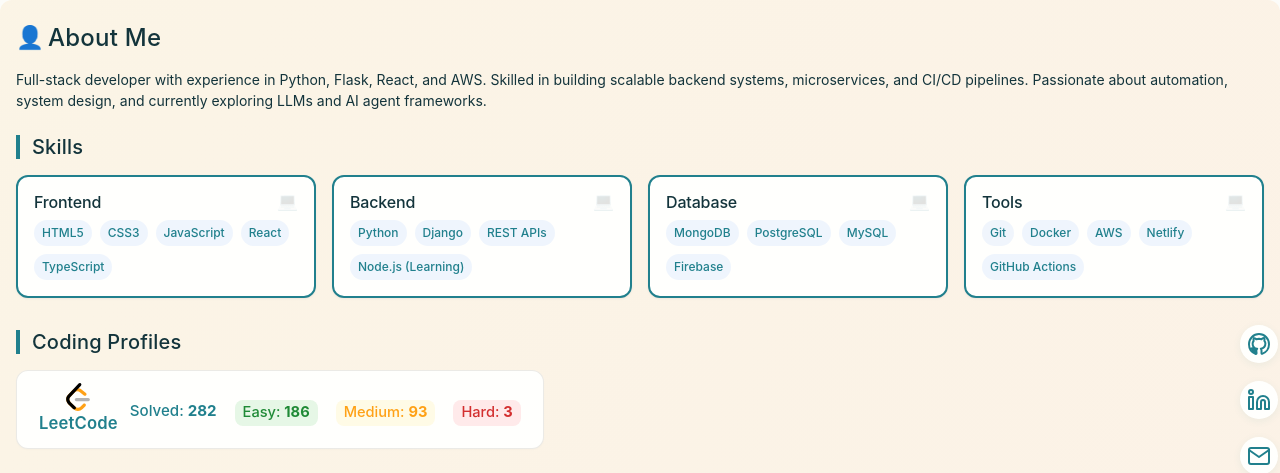
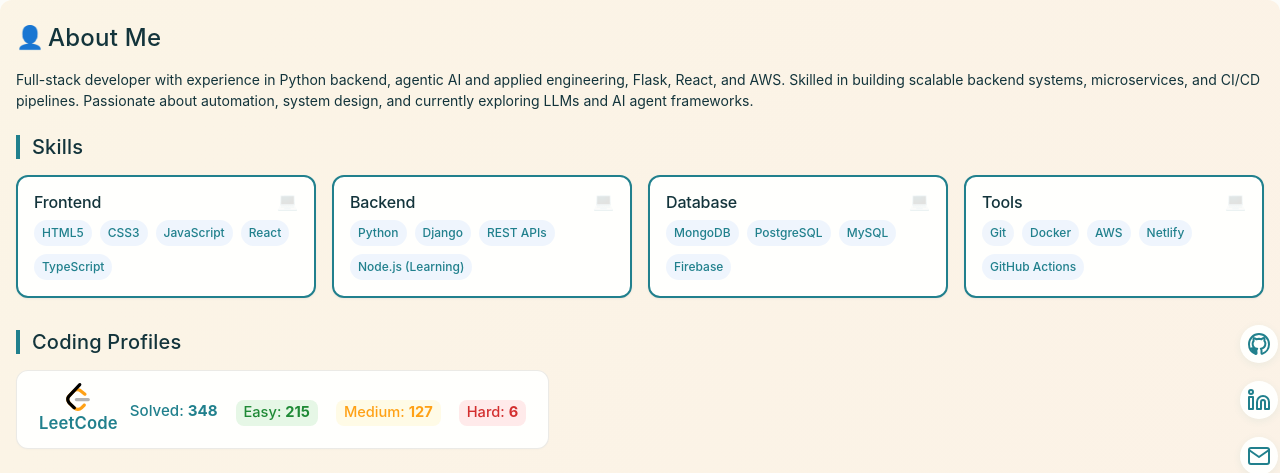
Before and after one commit to yogesh7122002/yogesh, a plain HTML site: page index.html in a window 1280 px wide. Both pictures are taken after a click on the link "About". Shown: the part 94-567 px from the top of the page. Drawn offline with Linux system fonts and the light colour scheme; a web font is replaced by a local one.

Commit message:
Update experience details and enhance about section in portfolio

```diff
--- a/app.js
+++ b/app.js
@@ -69,15 +69,19 @@
 
 const experience = [
   {
-    title: "Jr.Software Developer",
+    title: "Software Developer",
     company: "DataDios Inc.",
     period: "Dec 2024 - Present",
     description: [
-      "Developed and maintained REST APIs in Flask for various modules, enhancing backend reliability and performance. ",
+      "Developed and maintained REST APIs in Flask for various modules, enhancing backend reliability and performance.",
       "Designed and implemented GitHub Actions workflows to automate testing and deployment to AWS-based servers.",
       "Built asynchronous background tasks for data deletion, using threading and job queues to free resources without blocking the user interface.",
       "Integrated user notification system to inform users post completion of background tasks.",
       "Collaborated with cross-functional teams to deliver secure, production-ready features on time.",
+      "Worked on RAG (Retrieval-Augmented Generation) pipelines and integrated Hugging Face models to enable semantic retrieval and contextual generation features.",
+      "Implemented a Cost Dashboard aggregating expenses from multiple data sources, providing reporting and visualization for cost analysis and optimization.",
+      "Developed table and query diff tools for SQL Server, MySQL, and PostgreSQL to detect schema and data changes across environments.",
+      "Resolved bugs, implemented new features, and refactored existing code to improve reliability, performance, and maintainability."
     ],
   },
   {
--- a/index.html
+++ b/index.html
@@ -74,7 +74,7 @@
       <section id="about" class="section-about container py-16 hidden" data-section>
         <h2 class="text-3xl mb-8">About Me</h2>
         <p class="mb-8">
-          Full-stack developer with experience in Python, Flask, React, and AWS. Skilled in building scalable backend systems, microservices, and CI/CD pipelines. Passionate about automation, system design, and currently exploring LLMs and AI agent frameworks.
+          Full-stack developer with experience in Python backend, agentic AI and applied engineering, Flask, React, and AWS. Skilled in building scalable backend systems, microservices, and CI/CD pipelines. Passionate about automation, system design, and currently exploring LLMs and AI agent frameworks.
         </p>
 
         <h3 class="text-2xl mt-8 mb-8">Skills</h3>
@@ -91,10 +91,10 @@
               <span class="coding-profile__label">LeetCode</span>
             </a>
             <div class="coding-profile__stats">
-              <span class="coding-profile__problems">Solved: <strong>282</strong></span>
-              <span class="coding-profile__difficulty coding-profile__easy">Easy: <strong>186</strong></span>
-              <span class="coding-profile__difficulty coding-profile__medium">Medium: <strong>93</strong></span>
-              <span class="coding-profile__difficulty coding-profile__hard">Hard: <strong>3</strong></span>
+              <span class="coding-profile__problems">Solved: <strong>348</strong></span>
+              <span class="coding-profile__difficulty coding-profile__easy">Easy: <strong>215</strong></span>
+              <span class="coding-profile__difficulty coding-profile__medium">Medium: <strong>127</strong></span>
+              <span class="coding-profile__difficulty coding-profile__hard">Hard: <strong>6</strong></span>
             </div>
           </div>
           <div class="coding-profile coding-profile--gfg">
```
